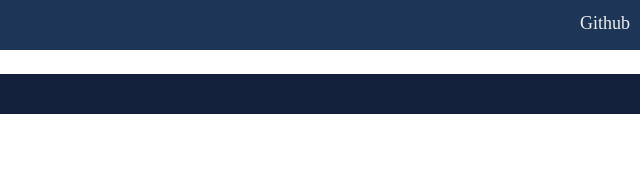
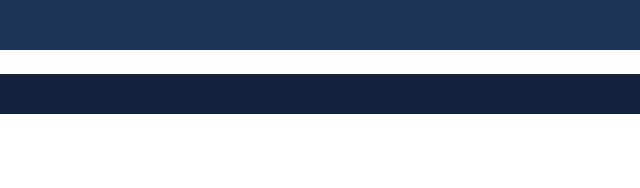
Before and after one commit to kemppi83/Gallery-M4J, a website built with webpack: page src/template.html in a window 1280 px wide. Shown: the full height of the page, 640-1280 px from the left. Built offline with nearby package versions, Linux system fonts and the light colour scheme.

Commit message:
remove links from nav

```diff
--- a/src/styles/navbar.scss
+++ b/src/styles/navbar.scss
@@ -13,23 +13,6 @@
   padding: 10px 10px 10px 10px;
 }
 
-.nav>.nav-links {
-  display: inline;
-  float: right;
-  font-size: 18px;
-}
-
-.nav>.nav-links>a {
-  display: inline-block;
-  padding: 13px 10px 13px 10px;
-  text-decoration: none;
-  color: #efefef;
-}
-
-.nav>.nav-links>a:hover {
-  background-color: rgba(0, 0, 0, 0.3);
-}
-
 #logo-navbar img {
   display: block;
   width: 40px;
--- a/src/template.html
+++ b/src/template.html
@@ -12,9 +12,6 @@
       <div class="logo-image" id="logo-navbar">
         <img src="<%=require('/src/images/m4j.jpg')%>" alt="Logo image">
       </div>
-    </div>
-    <div class="nav-links">
-      <a href="//github.com/MadaPas/Gallery-M4J" target="_blank">Github</a>
     </div>
   </div>
   <div id="root"></div>
```
